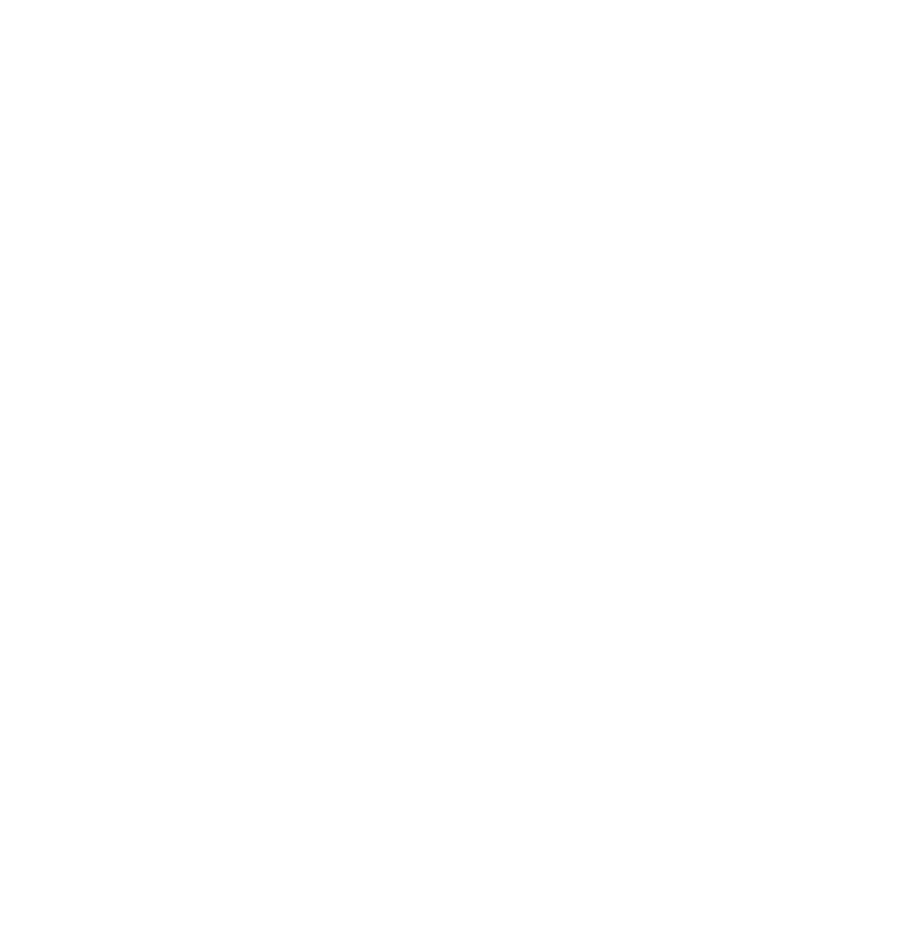
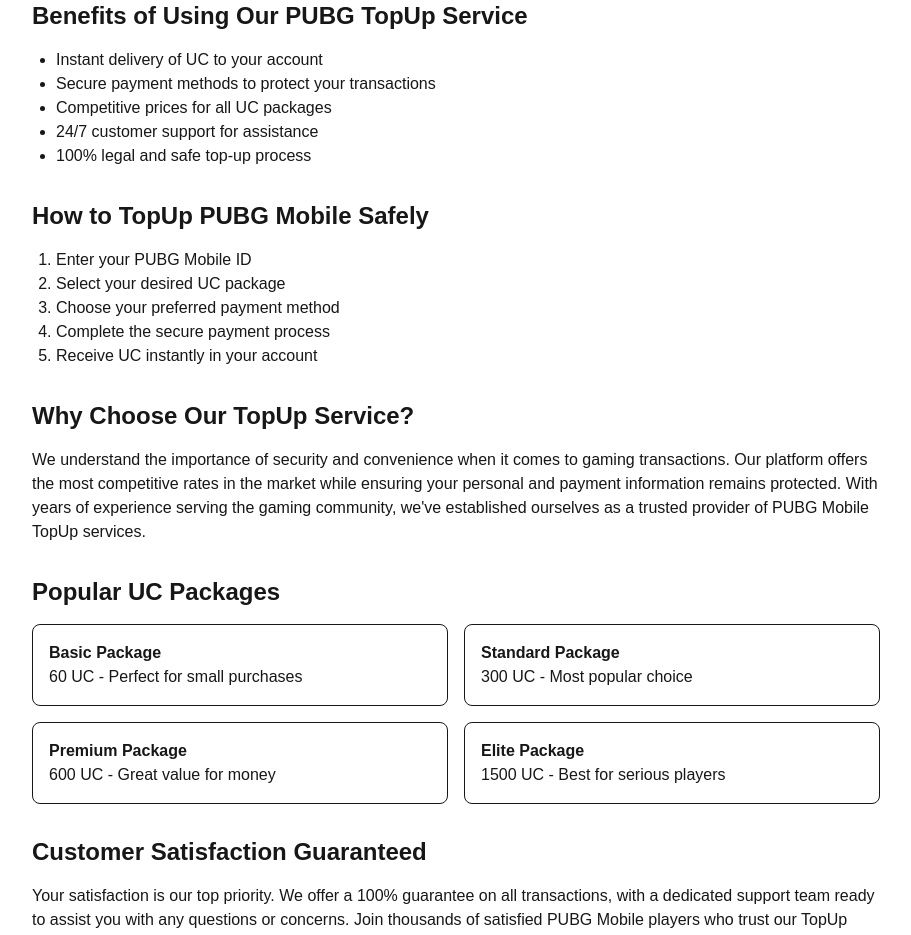
Before and after one commit to ramnarayansah123/testfordeployent, a Next.js app: page /move in a window 1280 px wide. Shown: the part 280-1215 px from the top of the page, without its empty margins (184-1095 px from the left). Before the commit the page ends 800 px from the top, so only its background shows below. Built offline with nearby package versions, Linux system fonts and the light colour scheme.

Commit message:
this is topup

```diff
--- a/src/app/move/page.tsx
+++ b/src/app/move/page.tsx
@@ -2,9 +2,77 @@
     return(
 
         <>
+        <head>
+            <title>PUBG Mobile TopUp - Safe and Affordable Gaming Currency | FreeFire Topup</title>
+            <meta name="description" content="Get instant PUBG Mobile UC top-up at competitive prices. Safe, secure and trusted platform for all your PUBG Mobile currency needs. 24/7 customer support available." />
+            <meta name="keywords" content="PUBG Mobile TopUp, UC top-up, PUBG currency, buy UC, PUBG Mobile UC, safe PUBG topup" />
+            <meta property="og:title" content="PUBG Mobile TopUp - Safe and Affordable Gaming Currency" />
+            <meta property="og:description" content="Get instant PUBG Mobile UC top-up at competitive prices. Safe, secure and trusted platform for all your PUBG Mobile currency needs." />
+            <meta property="og:type" content="website" />
+            <meta name="robots" content="index, follow" />
+        </head>
+        <article className="prose max-w-4xl mx-auto p-6">
+            <h1 className="text-4xl font-bold mb-6">PUBG Mobile TopUp: Your Ultimate Guide to Safe and Affordable Gaming</h1>
 
-        <div> hello world </div>
+            <section className="mb-8">
+                <h2 className="text-2xl font-semibold mb-4">What is PUBG Mobile TopUp?</h2>
+                <p>PUBG Mobile TopUp refers to the process of purchasing in-game currency (UC - Unknown Cash) that players can use to buy various items, battle passes, and cosmetics within the game. As one of the most popular mobile battle royale games, PUBG Mobile offers players numerous ways to enhance their gaming experience through these purchases.</p>
+            </section>
 
+            <section className="mb-8">
+                <h2 className="text-2xl font-semibold mb-4">Benefits of Using Our PUBG TopUp Service</h2>
+                <ul className="list-disc pl-6 mb-4">
+                    <li>Instant delivery of UC to your account</li>
+                    <li>Secure payment methods to protect your transactions</li>
+                    <li>Competitive prices for all UC packages</li>
+                    <li>24/7 customer support for assistance</li>
+                    <li>100% legal and safe top-up process</li>
+                </ul>
+            </section>
+
+            <section className="mb-8">
+                <h2 className="text-2xl font-semibold mb-4">How to TopUp PUBG Mobile Safely</h2>
+                <ol className="list-decimal pl-6 mb-4">
+                    <li>Enter your PUBG Mobile ID</li>
+                    <li>Select your desired UC package</li>
+                    <li>Choose your preferred payment method</li>
+                    <li>Complete the secure payment process</li>
+                    <li>Receive UC instantly in your account</li>
+                </ol>
+            </section>
+
+            <section className="mb-8">
+                <h2 className="text-2xl font-semibold mb-4">Why Choose Our TopUp Service?</h2>
+                <p>We understand the importance of security and convenience when it comes to gaming transactions. Our platform offers the most competitive rates in the market while ensuring your personal and payment information remains protected. With years of experience serving the gaming community, we've established ourselves as a trusted provider of PUBG Mobile TopUp services.</p>
+            </section>
+
+            <section className="mb-8">
+                <h2 className="text-2xl font-semibold mb-4">Popular UC Packages</h2>
+                <div className="grid grid-cols-1 md:grid-cols-2 gap-4">
+                    <div className="border p-4 rounded-lg">
+                        <h3 className="font-semibold">Basic Package</h3>
+                        <p>60 UC - Perfect for small purchases</p>
+                    </div>
+                    <div className="border p-4 rounded-lg">
+                        <h3 className="font-semibold">Standard Package</h3>
+                        <p>300 UC - Most popular choice</p>
+                    </div>
+                    <div className="border p-4 rounded-lg">
+                        <h3 className="font-semibold">Premium Package</h3>
+                        <p>600 UC - Great value for money</p>
+                    </div>
+                    <div className="border p-4 rounded-lg">
+                        <h3 className="font-semibold">Elite Package</h3>
+                        <p>1500 UC - Best for serious players</p>
+                    </div>
+                </div>
+            </section>
+
+            <section className="mb-8">
+                <h2 className="text-2xl font-semibold mb-4">Customer Satisfaction Guaranteed</h2>
+                <p>Your satisfaction is our top priority. We offer a 100% guarantee on all transactions, with a dedicated support team ready to assist you with any questions or concerns. Join thousands of satisfied PUBG Mobile players who trust our TopUp service for their gaming needs.</p>
+            </section>
+        </article>
         </>
     )
 }
```
